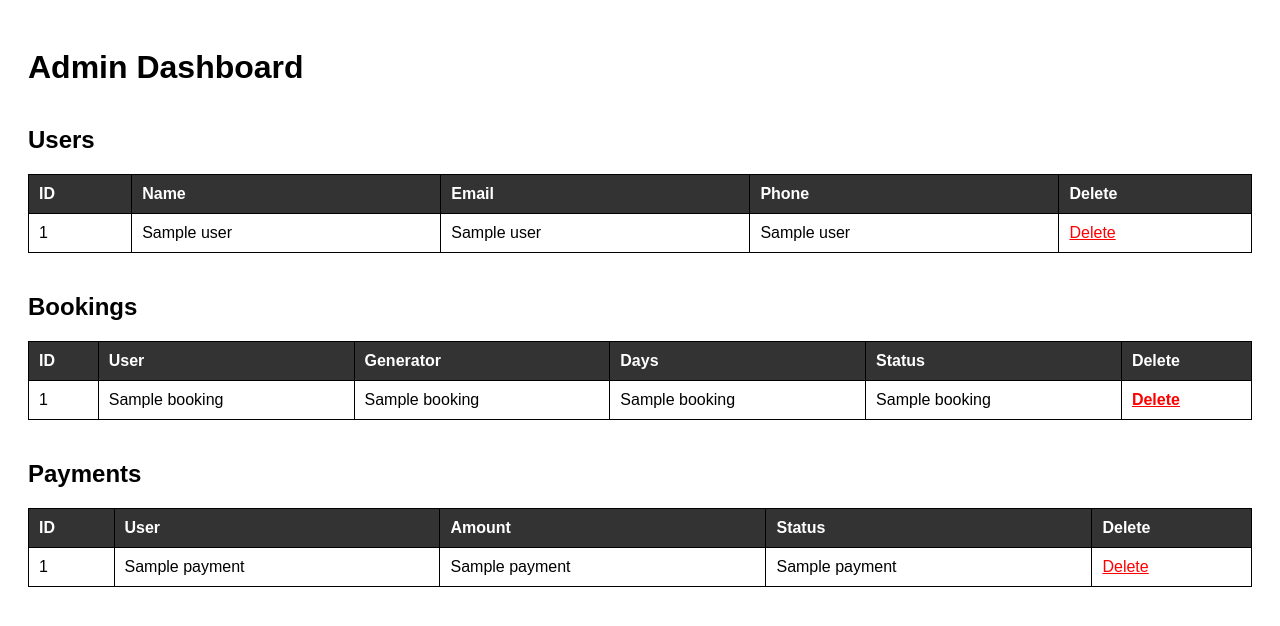
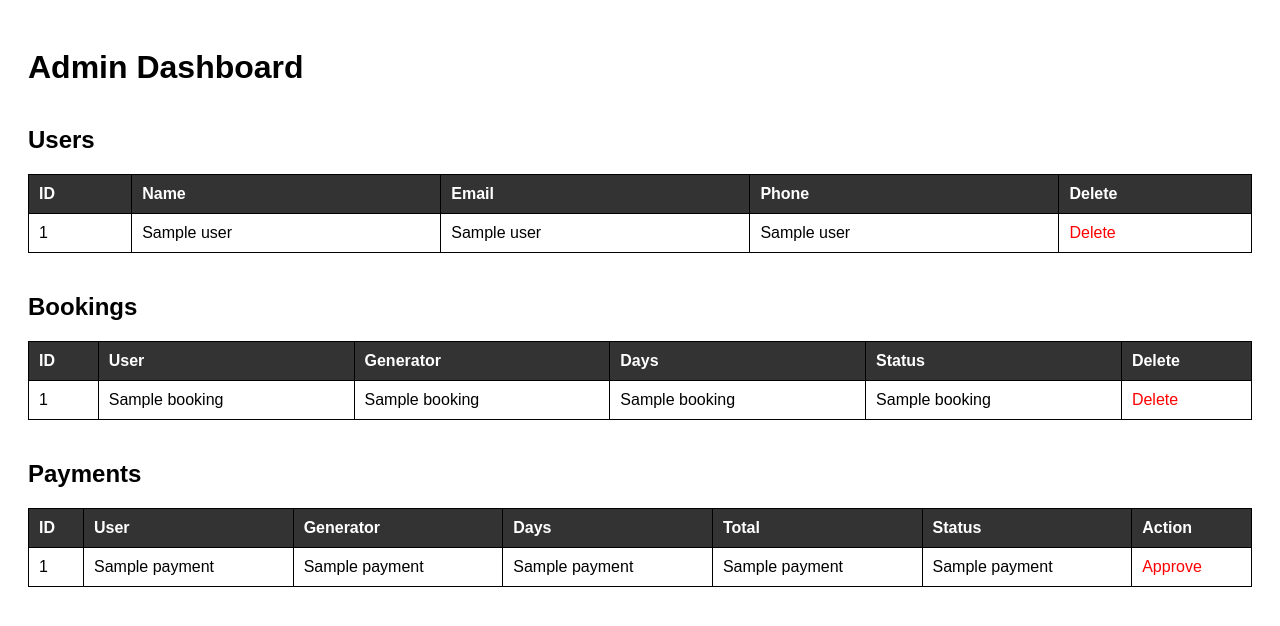
Before and after one commit to khanshafia704-jpg/generator-rental, a Python web app: template templates/admin.html in a window 1280 px wide. Shown: the top 626 px of the page. Run offline with Jinja, Linux system fonts and the light colour scheme; the template is opened without the code that fills it: most values are stand-ins (such as "Sample title", 1, 10 or a date in 2020).

Commit message:
Refactor delete links and update table headers

```diff
--- a/templates/admin.html
+++ b/templates/admin.html
@@ -24,10 +24,9 @@
         h2 {
             margin-top: 40px;
         }
-        .delete-btn {
+        a {
             color: red;
-            font-weight: bold;
-            cursor: pointer;
+            text-decoration: none;
         }
     </style>
 </head>
@@ -52,9 +51,8 @@
     <td>{{ user[1] }}</td>
     <td>{{ user[2] }}</td>
     <td>{{ user[3] }}</td>
-
     <td>
-        <a href="/delete_user/{{ user[0] }}" style="color:red;">Delete</a>
+        <a href="/delete_user/{{ user[0] }}">Delete</a>
     </td>
 </tr>
 {% endfor %}
@@ -80,13 +78,8 @@
     <td>{{ b[2] }}</td>
     <td>{{ b[3] }}</td>
     <td>{{ b[5] }}</td>
-
     <td>
-        <a href="/delete_booking/{{ b[0] }}"
-           onclick="return confirm('Are you sure you want to delete this booking?')"
-           class="delete-btn">
-           Delete
-        </a>
+        <a href="/delete_booking/{{ b[0] }}">Delete</a>
     </td>
 </tr>
 {% endfor %}
@@ -99,9 +92,11 @@
 <tr>
     <th>ID</th>
     <th>User</th>
-    <th>Amount</th>
+    <th>Generator</th>
+    <th>Days</th>
+    <th>Total</th>
     <th>Status</th>
-    <th>Delete</th>
+    <th>Action</th>
 </tr>
 
 {% for p in payments %}
@@ -109,13 +104,15 @@
     <td>{{ p[0] }}</td>
     <td>{{ p[1] }}</td>
     <td>{{ p[2] }}</td>
-    <td>{{ p[-1] }}</td>
-
+    <td>{{ p[3] }}</td>
+    <td>{{ p[4] }}</td>
+    <td>{{ p[9] }}</td>
     <td>
-        <a href="/delete_payment/{{ p[0] }}" style="color:red;">Delete</a>
+        <a href="/approve_payment/{{ p[0] }}">Approve</a>
     </td>
 </tr>
 {% endfor %}
 </table>
+
 </body>
 </html>
```
